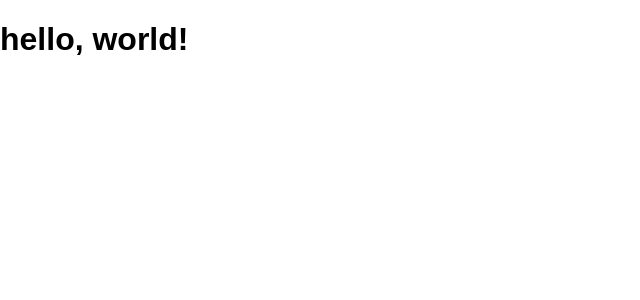
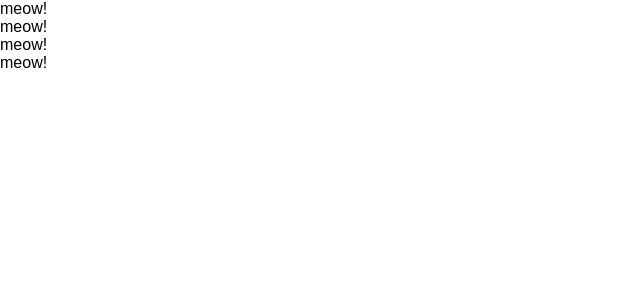
Before and after one commit to koki-rin/udemy-react-redux-crud-application, a React (Create React App) app: page / in a window 1280 px wide. Shown: the top 300 px of the page, without its empty margins (0-640 px from the left). Built offline with nearby package versions, Linux system fonts and the light colour scheme.

Commit message:
create class component and functional component.

```diff
--- a/src/App.js
+++ b/src/App.js
@@ -1,6 +1,48 @@
+import React from 'react';
 
-function App() {
-  return <div><h1>hello, world!</h1></div>;
+/* function App() {
+  return <div>hello, world!</div>;
+} */
+
+/* class App extends Component {
+  render () {
+    return (
+      <React.Fragment>
+        <label htmlFor="bar">bar</label>
+        <input type="text" onChange={() => {console.log("I am clicked.")}} />
+      </React.Fragment>
+    )
+  }
+}
+ */
+
+const App = () => {
+  return <div>
+    <Cat />
+    <Cat />
+    <Cat />
+    <Cat />
+  </div>
+
+}
+const Cat = () => {
+  return <div>
+    meow!
+  </div>
+
 }
 
+
+/*
+class App extends Component {
+  render () {
+    return React.createElement(
+      "div",
+      null,
+      "hello, world!!"
+    );
+  }
+}
+ */
+
 export default App;
```
